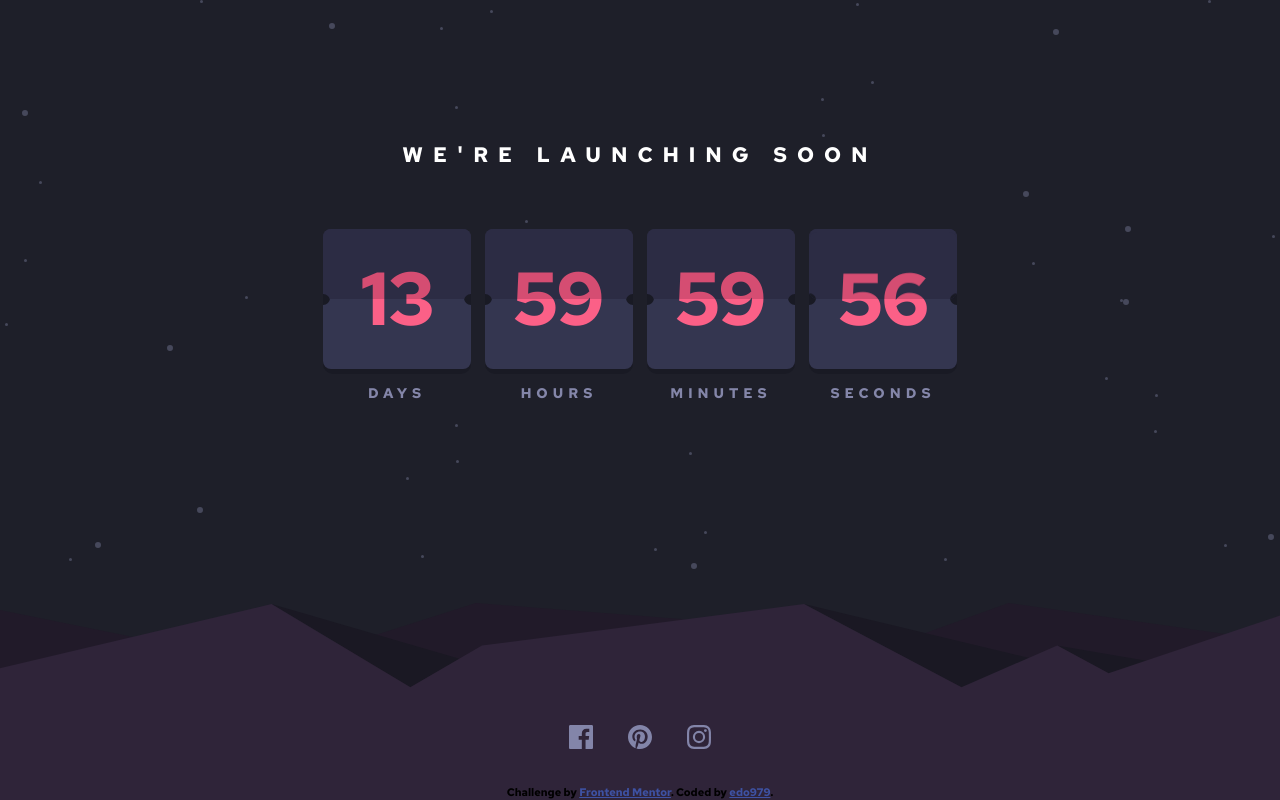
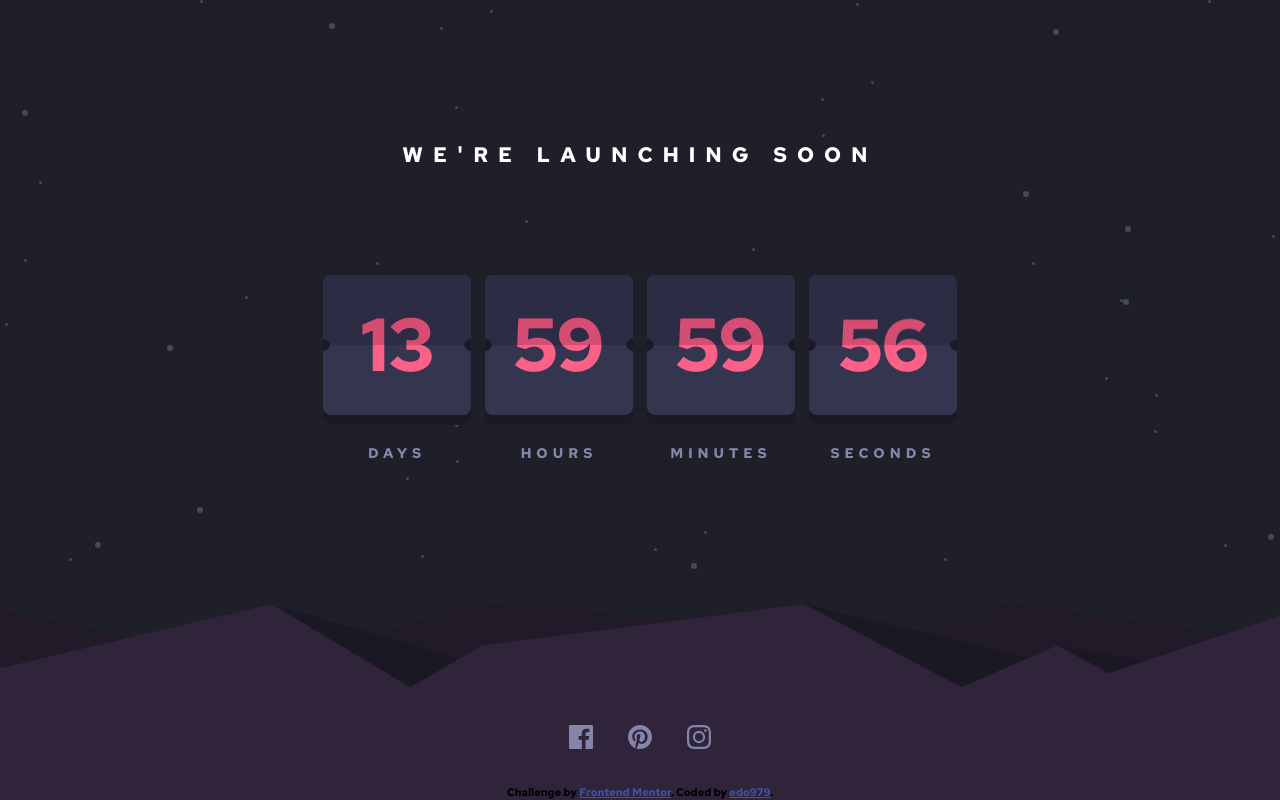
Before and after one commit to edo979/launch-countdown-timer-main, a website built with Vite: page index.html in a window 1280 px wide. Built offline with nearby package versions, Linux system fonts and the light colour scheme.

Commit message:
finihs media q for lg

```diff
--- a/scss/_mq.scss
+++ b/scss/_mq.scss
@@ -16,6 +16,7 @@
 
   h1 {
     width: max-content;
+    min-height: 75px;
   }
 
   .main-container {
@@ -30,6 +31,8 @@
     --bot-p-pos: -38px;
     --b-radius: 8px;
     --fs: 75px;
+    --flip-shadow: -10px;
+    --title-mt: 2rem;
   }
 
   .circle-border {
--- a/scss/components/_timer.scss
+++ b/scss/components/_timer.scss
@@ -22,7 +22,7 @@
     &::after {
       content: '';
       position: absolute;
-      bottom: -5px;
+      bottom: var(--flip-shadow, -5px);
       left: 0;
       right: 0;
       height: 25%;
@@ -73,7 +73,7 @@
   }
 
   &_title {
-    margin-top: 1rem;
+    margin-top: var(--title-mt, 1rem);
 
     font-size: var(--fs-300);
     color: $Grayish-blue;
```
